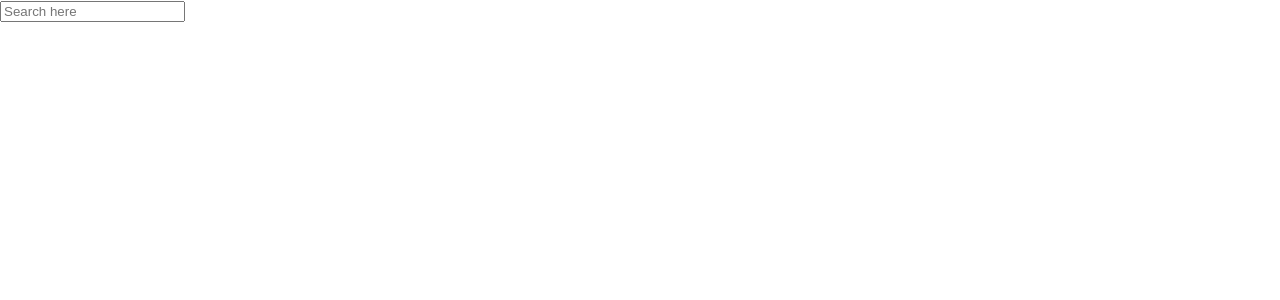
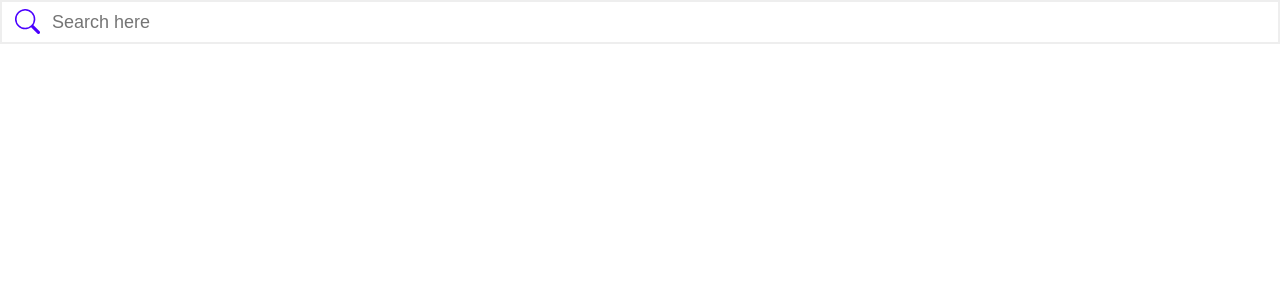
Before and after one commit to albastrasser/ProPhone, a React (Create React App) app: page / in a window 1280 px wide. Shown: the top 300 px of the page. Built offline with nearby package versions, Linux system fonts and the light colour scheme.

Commit message:
Added cuter search bar

```diff
--- a/package.json
+++ b/package.json
@@ -9,6 +9,7 @@
     "axios": "^0.26.1",
     "react": "^17.0.2",
     "react-dom": "^17.0.2",
+    "react-icons": "^4.3.1",
     "react-scripts": "5.0.0",
     "web-vitals": "^2.1.4"
   },
--- /dev/null
+++ b/src/Components/SearchField.css
@@ -0,0 +1,22 @@
+.search {
+  height: 32px;
+}
+
+.search .main-page-search {
+  border: 2px solid #eee;
+  padding: 5px 10px 5px 50px;
+  font-size: 18px;
+  line-height: 30px;
+  outline: 0;
+  display: block;
+  width: 100%;
+}
+
+.search .icon {
+  position: absolute;
+  left: 15px;
+  top: 9px;
+  font-size: 25px;
+  color: #4b00ff;
+  height: 100%;
+}
--- a/src/Components/SearchField.jsx
+++ b/src/Components/SearchField.jsx
@@ -2,6 +2,8 @@ import React, { useState, useEffect } from 'react';
 import axios from 'axios';
 import ImageGallery from './ImageGallery';
 import ImageDetail from './ImageDetail';
+import { BsSearch } from 'react-icons/bs';
+import './SearchField.css';
 
 const SearchField = () => {
   const [searchValue, setSearchValue] = useState('');
@@ -35,12 +37,18 @@ const SearchField = () => {
 
   return (
     <div>
+      <div className="search">
+        <span className="icon">
+          <BsSearch />
+        </span>
         <input
+          className="main-page-search"
           type="search"
           placeholder="Search here"
           value={searchValue}
           onChange={(e) => setSearchValue(e.target.value)}
         />
+      </div>
       {renderImageGallery()}
       {isModalOpen && (
         <ImageDetail
```
Also changed, not shown: 1 other file (tests, documents, lock files or other folders). Lines whose indentation alone changed are shown as unchanged.
